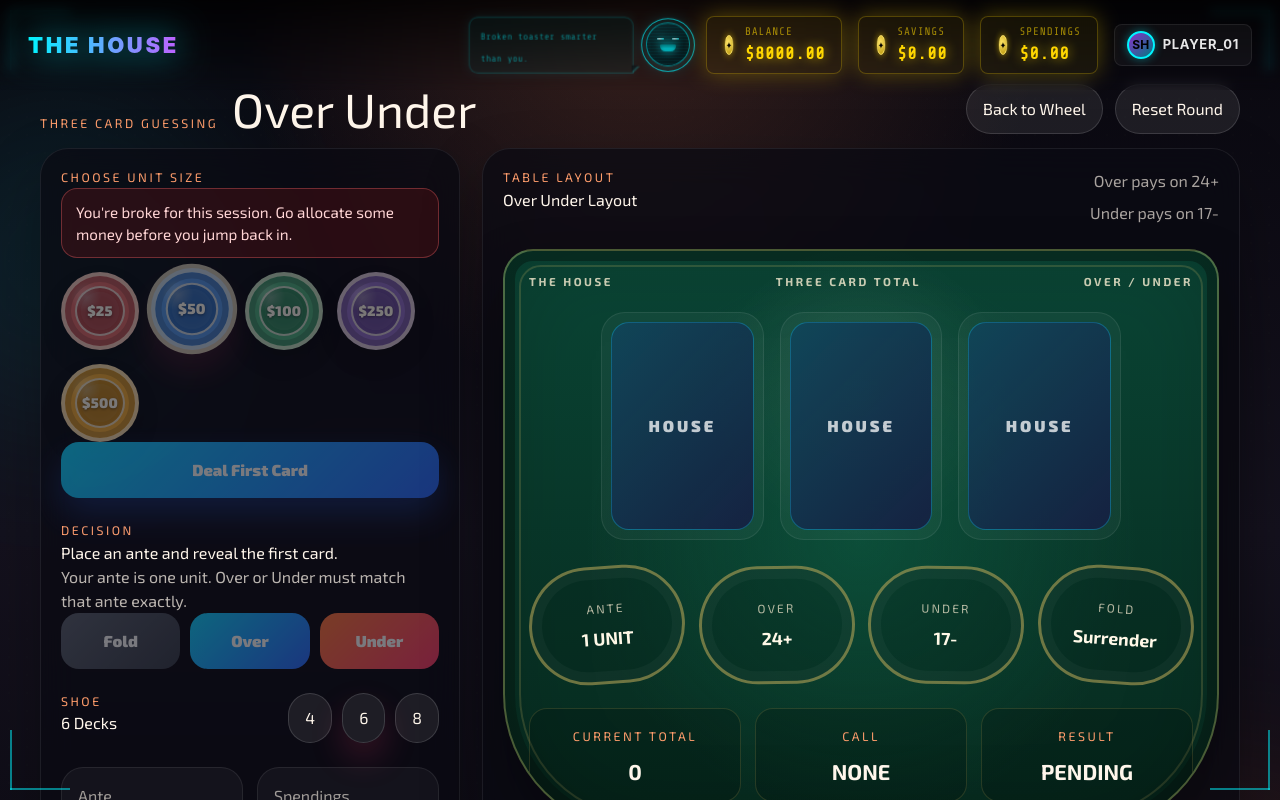
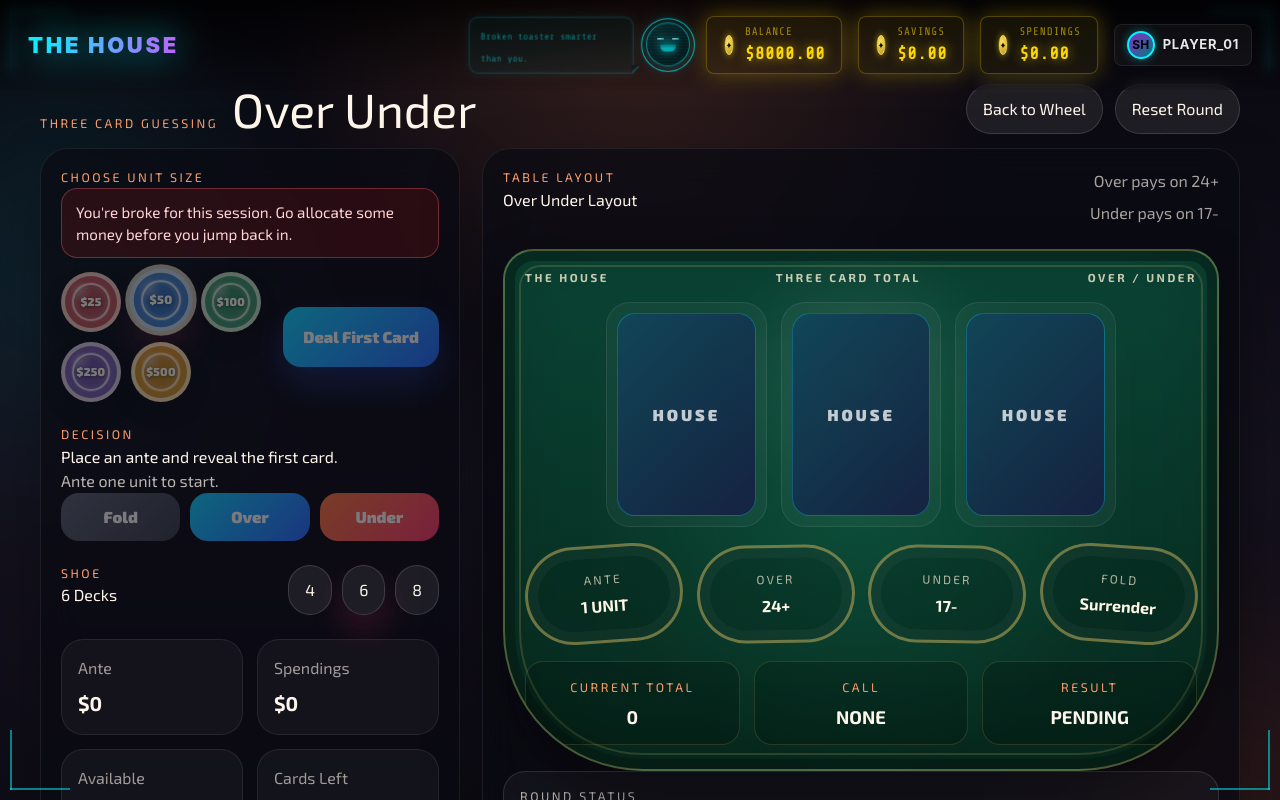
Before and after one commit to KamWittaK/At-Least-2nd, a Vue app in the folder Client/: page /games/over-under in a window 1280 px wide. Shown: the top 800 px of the page. Built offline with nearby package versions, Linux system fonts and the light colour scheme.

Commit message:
Fixed display Over/Under Issues

```diff
--- a/Client/src/views/OverUnderGame.vue
+++ b/Client/src/views/OverUnderGame.vue
@@ -23,6 +23,7 @@
             <p v-if="availableToPlay <= 0" class="bankroll-warning">
               You're broke for this session. Go allocate some money before you jump back in.
             </p>
+            <div class="bet-controls">
               <div class="chip-row">
                 <button
                   v-for="chip in chips"
@@ -39,9 +40,10 @@
                 </button>
               </div>
 
-            <button class="primary-btn" :disabled="!canDealAnte" @click="dealAnte">
+              <button class="primary-btn compact-deal-btn" :disabled="!canDealAnte" @click="dealAnte">
                 Deal First Card
               </button>
+            </div>
           </div>
 
           <div class="decision-panel">
@@ -316,12 +318,12 @@ const decisionHeadline = computed(() => {
 })
 const decisionCopy = computed(() => {
   if (roundState.value === 'waiting') {
-    return 'Your ante is one unit. Over or Under must match that ante exactly.'
+    return 'Ante one unit to start.'
   }
   if (roundState.value === 'decision') {
-    return 'Fold loses the ante. Over wins at 24 or more. Under wins at 17 or less.'
+    return 'Fold loses ante. Over 24+, Under 17-.'
   }
-  return 'A winning call pays even money on both the ante and the matching side bet.'
+  return 'Wins pay even money on both wagers.'
 })
 
 function initializeShoe() {
@@ -714,6 +716,12 @@ h3 {
   flex-wrap: wrap;
 }
 
+.bet-controls {
+  display: flex;
+  gap: 12px;
+  align-items: center;
+}
+
 .deck-btn,
 .chip,
 .ghost-btn,
@@ -744,7 +752,8 @@ h3 {
 }
 
 .chip-row {
-  gap: 14px;
+  gap: 10px;
+  flex: 1;
 }
 
 .bankroll-warning {
@@ -760,8 +769,8 @@ h3 {
 
 .chip {
   padding: 0;
-  width: 78px;
-  height: 78px;
+  width: 60px;
+  height: 60px;
   border-radius: 50%;
   background:
     radial-gradient(circle at 30% 30%, rgba(255, 255, 255, 0.38), transparent 22%),
@@ -777,8 +786,8 @@ h3 {
 }
 
 .chip-face {
-  width: 50px;
-  height: 50px;
+  width: 38px;
+  height: 38px;
   border-radius: 50%;
   display: grid;
   place-items: center;
@@ -788,7 +797,7 @@ h3 {
 }
 
 .chip-amount {
-  font-size: 0.88rem;
+  font-size: 0.72rem;
   font-weight: 900;
   letter-spacing: 0.02em;
   color: #fffaf0;
@@ -818,10 +827,17 @@ h3 {
   box-shadow: 0 16px 34px rgba(46, 107, 255, 0.35);
 }
 
+.compact-deal-btn {
+  width: auto;
+  min-width: 156px;
+  min-height: 60px;
+  flex-shrink: 0;
+}
+
 .decision-btn {
   flex: 1;
   min-width: 110px;
-  min-height: 56px;
+  min-height: 48px;
   border-radius: 18px;
 }
 
@@ -964,7 +980,7 @@ button:disabled {
 .felt-table {
   position: relative;
   border-radius: 30px 30px 140px 140px;
-  padding: 22px 24px 30px;
+  padding: 18px 20px 24px;
   border: 2px solid rgba(244, 210, 110, 0.28);
   background:
     radial-gradient(circle at 50% 24%, rgba(255, 255, 255, 0.08), transparent 26%),
@@ -995,7 +1011,7 @@ button:disabled {
   font-weight: 700;
   letter-spacing: 0.22em;
   text-transform: uppercase;
-  margin-bottom: 22px;
+  margin-bottom: 16px;
   position: relative;
   z-index: 1;
 }
@@ -1003,9 +1019,9 @@ button:disabled {
 .card-lane {
   display: grid;
   grid-template-columns: repeat(3, minmax(0, 1fr));
-  gap: 16px;
-  margin: 0 auto 26px;
-  max-width: 520px;
+  gap: 14px;
+  margin: 0 auto 18px;
+  max-width: 510px;
   position: relative;
   z-index: 1;
 }
@@ -1013,10 +1029,11 @@ button:disabled {
 .card-slot {
   aspect-ratio: 5 / 7;
   border-radius: 24px;
-  overflow: hidden;
+  overflow: visible;
   background: rgba(255, 255, 255, 0.04);
   border: 1px solid rgba(255, 255, 255, 0.08);
-  min-height: 220px;
+  min-height: 208px;
+  padding: 10px;
   display: flex;
   align-items: center;
   justify-content: center;
@@ -1063,13 +1080,13 @@ button:disabled {
   grid-template-columns: repeat(4, minmax(0, 1fr));
   gap: 14px;
   align-items: end;
-  margin-bottom: 24px;
+  margin-bottom: 18px;
   position: relative;
   z-index: 1;
 }
 
 .bet-spot {
-  min-height: 118px;
+  min-height: 98px;
   border-radius: 999px;
   border: 3px solid rgba(244, 210, 110, 0.44);
   background: rgba(8, 37, 27, 0.34);
@@ -1078,14 +1095,14 @@ button:disabled {
   justify-content: center;
   align-items: center;
   text-align: center;
-  padding: 14px;
+  padding: 10px;
   box-shadow: inset 0 0 0 10px rgba(255, 255, 255, 0.03);
   position: relative;
   overflow: hidden;
 }
 
 .bet-spot strong {
-  font-size: 1.1rem;
+  font-size: 1rem;
   color: #fff8e7;
 }
 
@@ -1094,7 +1111,7 @@ button:disabled {
   letter-spacing: 0.18em;
   font-size: 0.75rem;
   color: rgba(255, 241, 214, 0.7);
-  margin-bottom: 8px;
+  margin-bottom: 6px;
 }
 
 .placed-chip-stack {
@@ -1118,8 +1135,8 @@ button:disabled {
   position: relative;
   display: grid;
   place-items: center;
-  width: 64px;
-  height: 64px;
+  width: 52px;
+  height: 52px;
   border-radius: 50%;
   background:
     radial-gradient(circle at 30% 30%, rgba(255, 255, 255, 0.38), transparent 22%),
@@ -1132,8 +1149,8 @@ button:disabled {
 }
 
 .placed-chip-face {
-  width: 40px;
-  height: 40px;
+  width: 32px;
+  height: 32px;
   border-radius: 50%;
   display: grid;
   place-items: center;
@@ -1142,7 +1159,7 @@ button:disabled {
 }
 
 .placed-chip-amount {
-  font-size: 0.72rem;
+  font-size: 0.62rem;
   font-weight: 900;
   color: #fffaf0;
   text-shadow: 0 1px 3px rgba(0, 0, 0, 0.45);
@@ -1183,26 +1200,27 @@ button:disabled {
   background: rgba(0, 0, 0, 0.18);
   border: 1px solid rgba(244, 210, 110, 0.14);
   border-radius: 18px;
-  padding: 14px 16px;
+  padding: 12px 14px;
   text-align: center;
 }
 
 .result-item strong {
   display: block;
-  margin-top: 8px;
-  font-size: 1.35rem;
+  margin-top: 6px;
+  font-size: 1.15rem;
 }
 
 .playing-card {
-  width: 100%;
-  height: 100%;
+  width: calc(100% - 4px);
+  height: calc(100% - 4px);
   object-fit: contain;
   background: #fff;
+  border-radius: 18px;
 }
 
 .card-back {
-  width: calc(100% - 18px);
-  height: calc(100% - 18px);
+  width: 100%;
+  height: 100%;
   border-radius: 18px;
   display: grid;
   place-items: center;
@@ -1216,7 +1234,7 @@ button:disabled {
 }
 
 .status-card {
-  padding: 20px;
+  padding: 16px;
 }
 
 .status-card.pulsing {
@@ -1280,6 +1298,11 @@ button:disabled {
     align-items: start;
   }
 
+  .bet-controls {
+    flex-direction: column;
+    align-items: stretch;
+  }
+
   .hero-copy-block {
     gap: 8px;
   }
@@ -1295,7 +1318,7 @@ button:disabled {
   }
 
   .card-slot {
-    min-height: 300px;
+    min-height: 240px;
   }
 
   .stats-grid {
```
Lines whose indentation alone changed are shown as unchanged.
